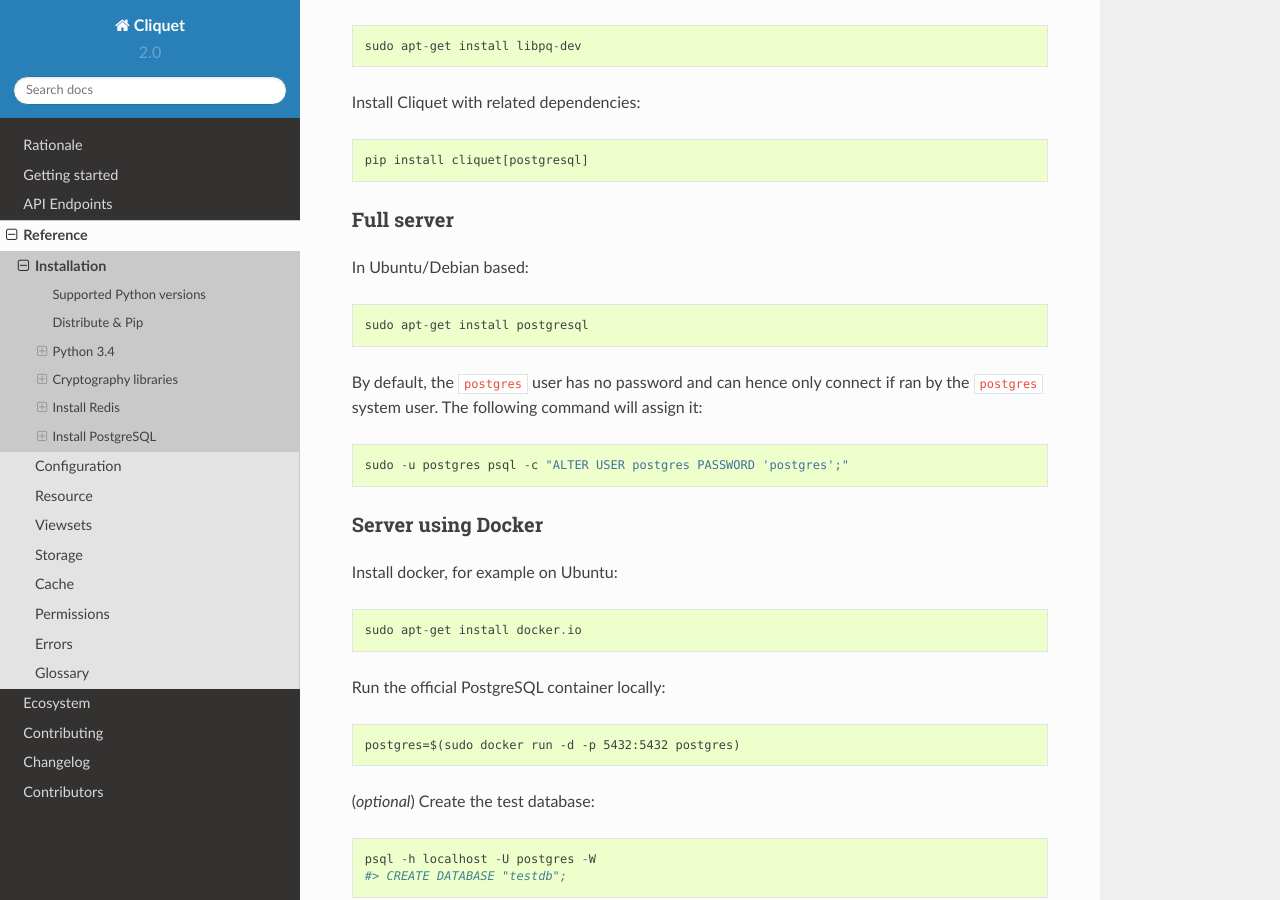
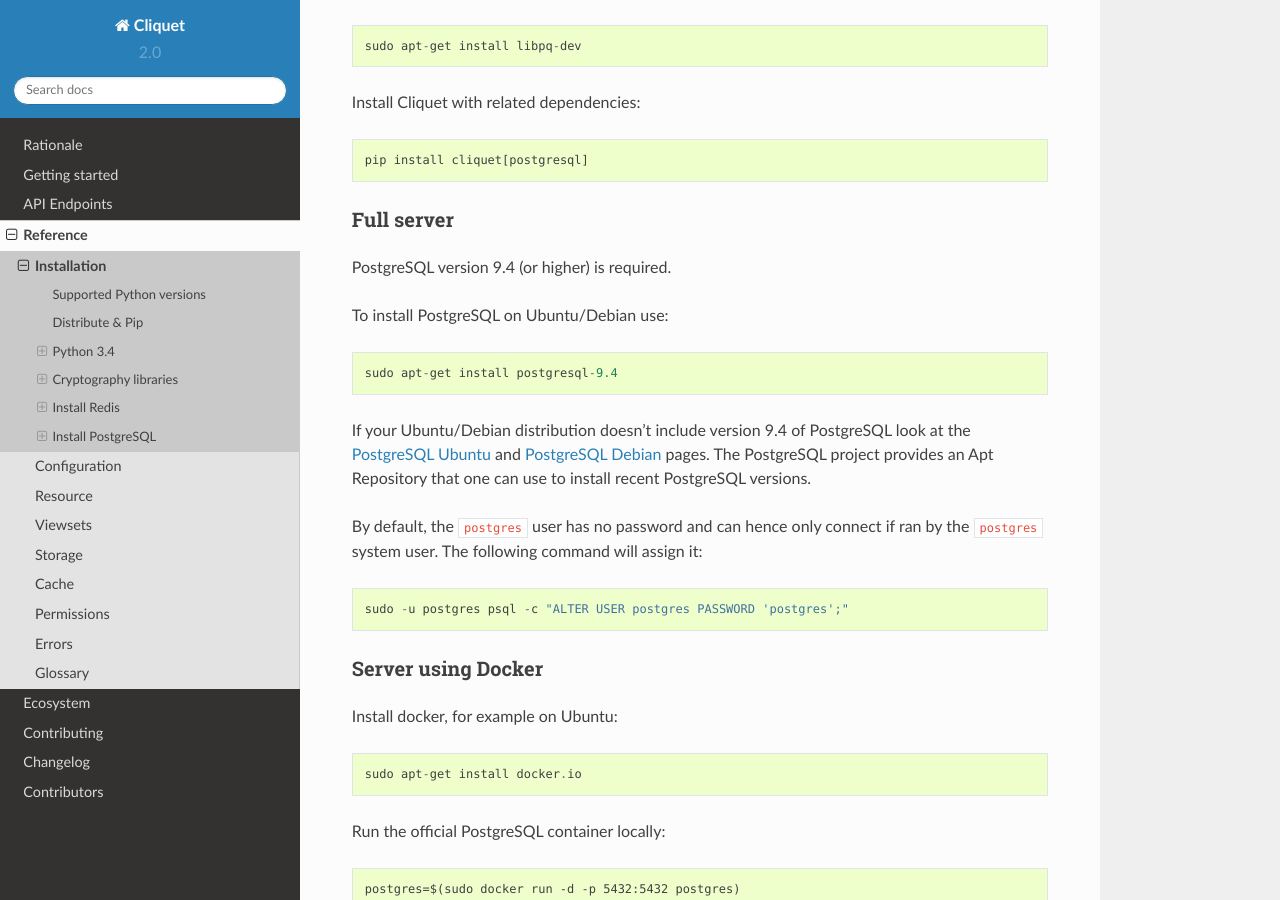
Before and after one commit to Kinto/kinto, a Sphinx documentation site: the page built from docs/reference/installation.rst, in a window 1280 px wide and 900 px high, scrolled down 2425 px. Built offline with Sphinx 7.4.7 and the Read the Docs theme 2.0.0, drawn with Linux system fonts in a browser that asks for light colours.

Commit message:
Indicate that Postgres 9.4 is required in doc

```diff
--- a/docs/reference/installation.rst
+++ b/docs/reference/installation.rst
@@ -140,10 +140,18 @@
 Full server
 -----------
 
-In Ubuntu/Debian based::
+PostgreSQL version 9.4 (or higher) is required.
 
-    sudo apt-get install postgresql
+To install PostgreSQL on Ubuntu/Debian use::
 
+    sudo apt-get install postgresql-9.4
+
+If your Ubuntu/Debian distribution doesn't include version 9.4 of PostgreSQL
+look at the `PostgreSQL Ubuntu
+<http://www.postgresql.org/download/linux/ubuntu/>`_ and `PostgreSQL Debian
+<http://www.postgresql.org/download/linux/debian/>`_ pages. The PostgreSQL
+project provides an Apt Repository that one can use to install recent
+PostgreSQL versions.
 
 By default, the ``postgres`` user has no password and can hence only connect
 if ran by the ``postgres`` system user. The following command will assign it:
```
